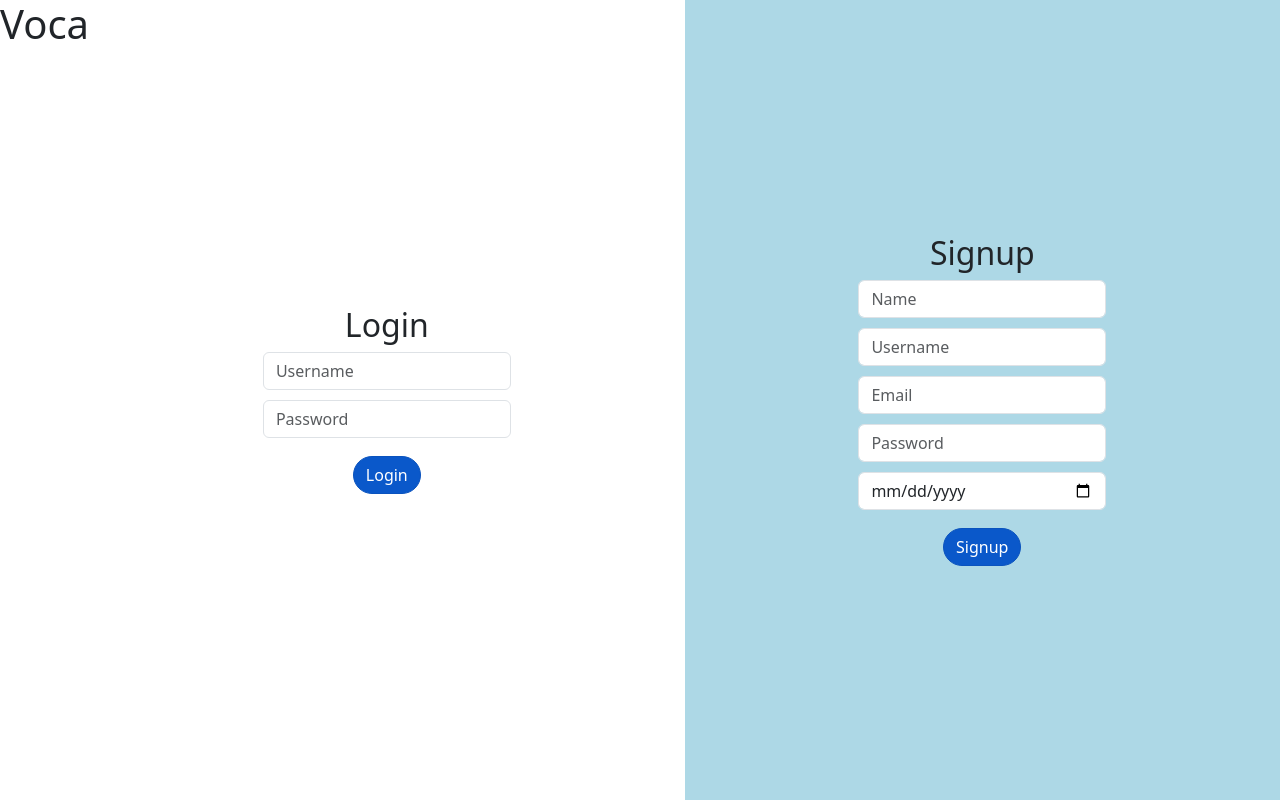
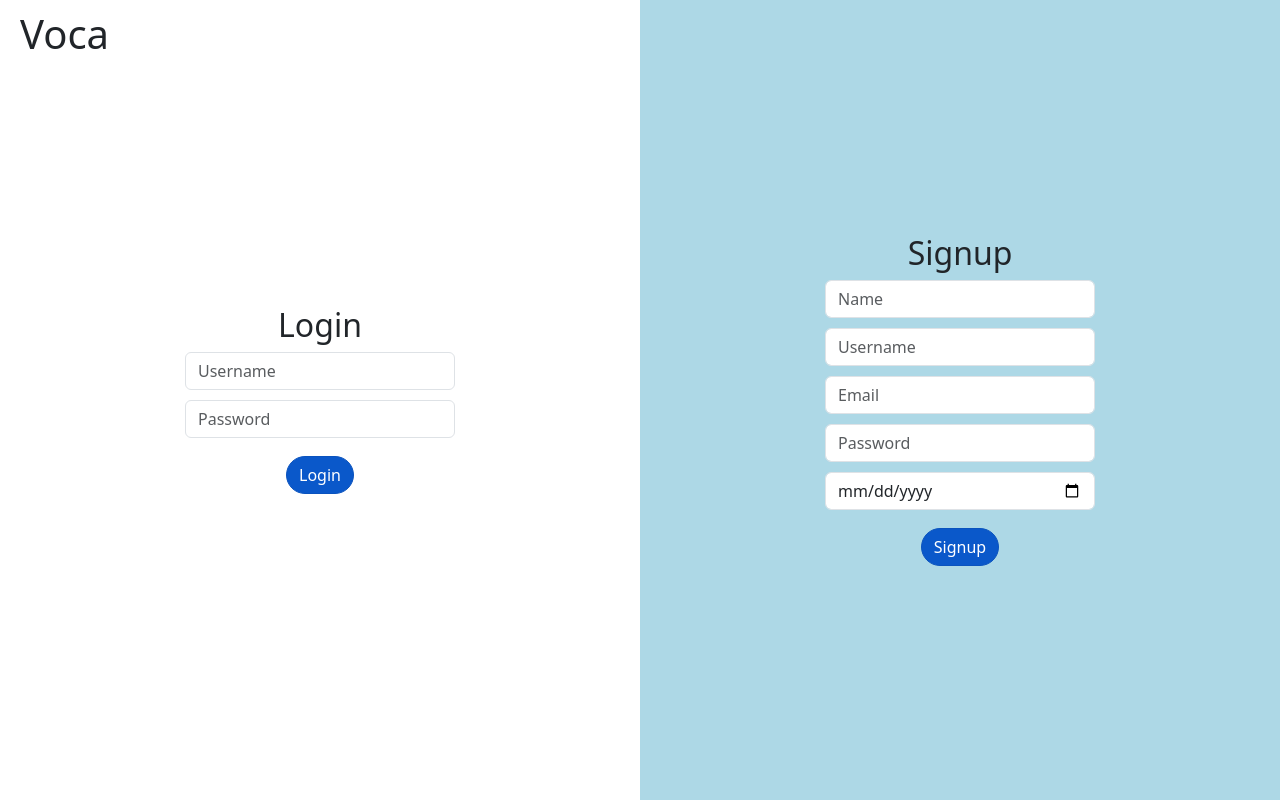
Before and after one commit to Ahmad-ayoub/Voca, a React (Create React App) app: page / in a window 1280 px wide. Built offline with nearby package versions, Linux system fonts and the light colour scheme.

Commit message:
fixing the css for the title

```diff
--- a/src/Components/AuthPage.css
+++ b/src/Components/AuthPage.css
@@ -8,6 +8,10 @@
 }
 
 .appTitle {
+  display: flex;
+  position: absolute;
+  left: 20px;
+  top: 10px;
 }
 
 .pageWrapper {
```
